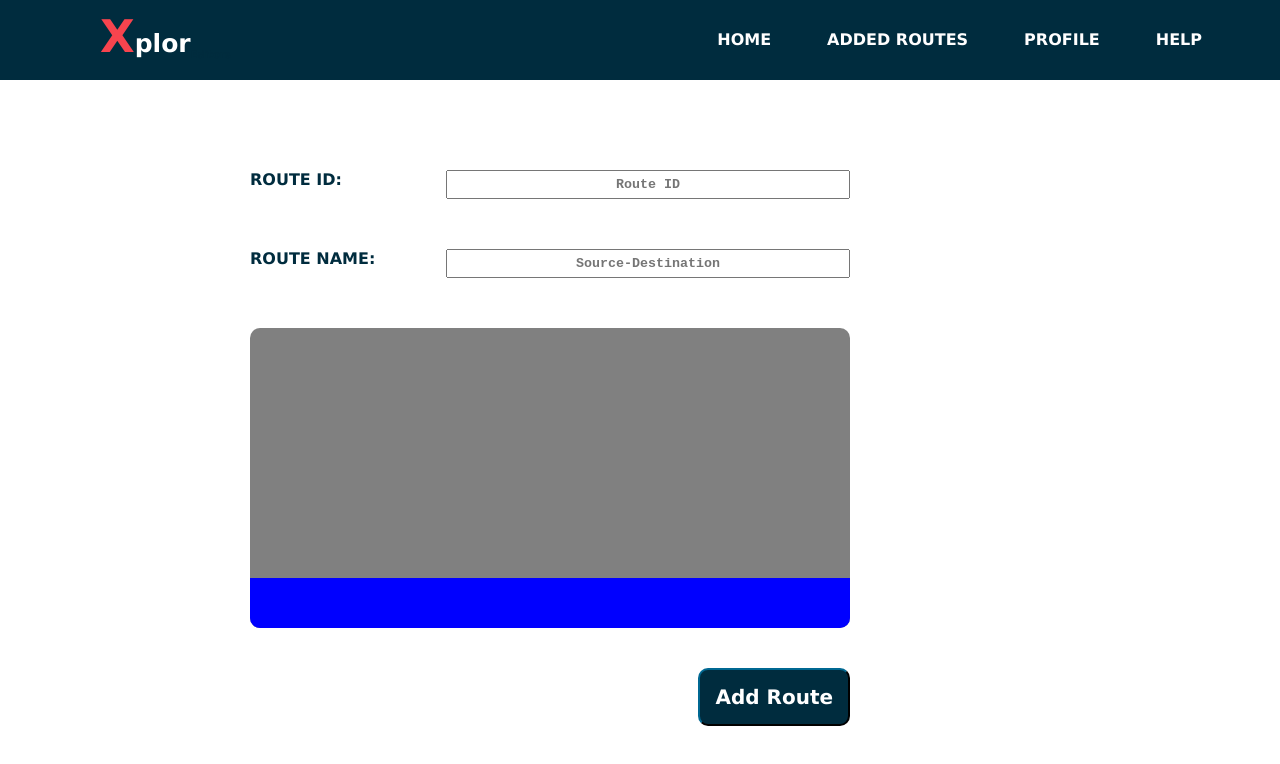
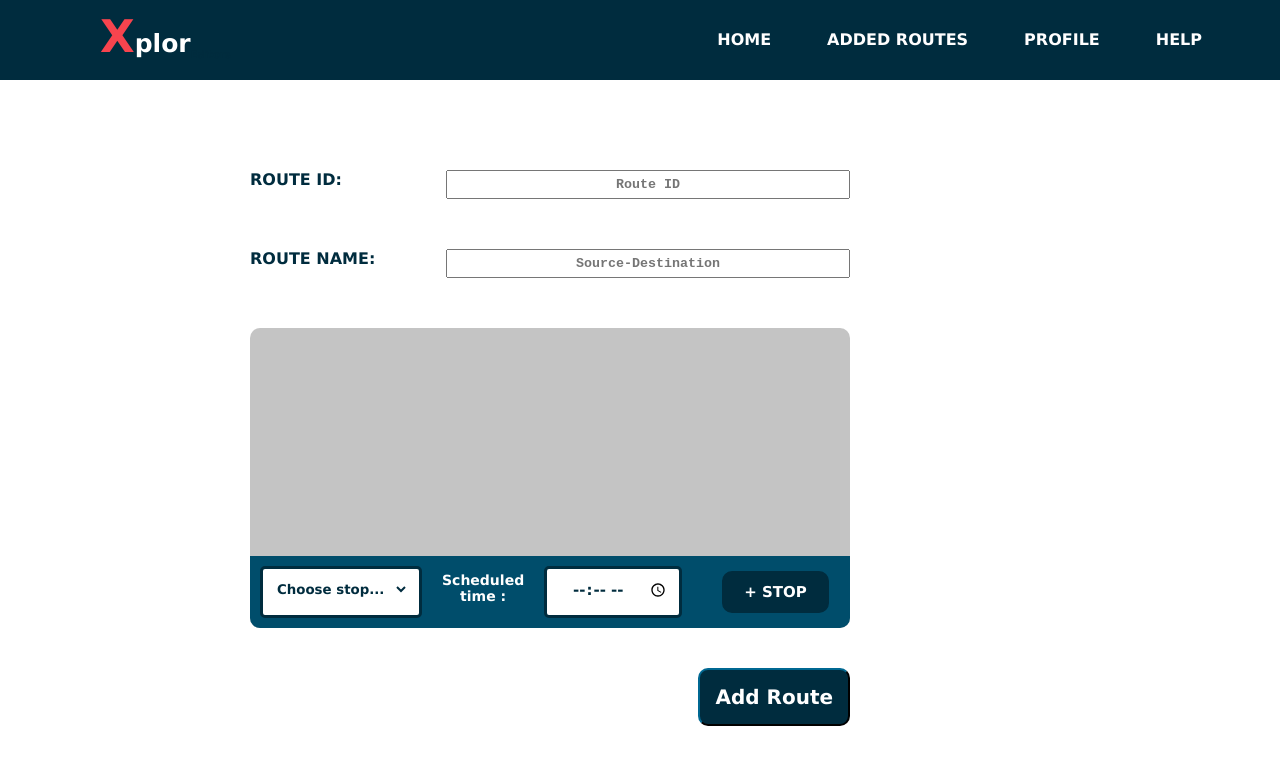
Before and after one commit to DeekshitGangadhar/EditorsVueProject, a Vue app: page /#/home in a window 1280 px wide. Shown: the top 764 px of the page. Built offline with nearby package versions, Linux system fonts and the light colour scheme.

Commit message:
Home page updated design

```diff
--- a/src/components/AddStop.vue
+++ b/src/components/AddStop.vue
@@ -1,7 +1,26 @@
 <template>
     <div id="addstop-div">
         <div id="add-stop">
-
+            <form id="details-form">
+                <div id="stop-name">
+                    <select name="stops" id="stop-menu">
+                        <option value="" disabled selected hidden>Choose stop...</option>
+                        <option value="Trivandrum">Trivandrum</option>
+                        <option value="East Fort">East Fort</option>
+                        <option value="Statue">Statue</option>
+                        <option value="Palayam">Palayam</option>
+                        <option value="Museum">Museum</option>
+                        <option value="Vellayambalam">Vellayambalam</option>
+                    </select>
+                </div>
+                <label id="time-label">Scheduled <br/> time :</label>
+                <div id="stop-time">
+                    <input type="time" id="time-input">
+                </div>
+                <div id="stop-set">
+                    <input type="button" value="+ STOP" id="add-stop-btn">
+                </div>
+            </form>
         </div>
     </div>
 </template>
@@ -13,14 +32,91 @@ export default {
 </script>
 
 <style scoped>
-    #add-stop{
+    #add-stop {
         position: absolute;
         bottom: 0;
-        height: 50px;
+        /* height: 50px; */
         width: 100%;
-        background: blue;
+        background: rgb(0, 77, 107);
         border-radius: 10px;
         border-top-left-radius: 0;
         border-top-right-radius: 0;
     }
+
+    #details-form {
+        /* padding: 8px; */
+        display: flex;
+    }
+
+    #stop-name {
+        border: 3px solid #002C3E;
+        border-radius: 5px;
+        background: white;
+        width: 27%;
+        float: left;
+        padding: 10px;
+        /* margin-bottom: 5px; */
+        margin: 10px;
+    }
+
+    #stop-menu {
+        border: none;
+        width: 100%;
+        background: none;
+        cursor: pointer;
+    }
+
+    select:focus, input:focus {
+        outline: 0;
+    }
+
+    #stop-time {
+        padding: 10px;
+        border: 3px solid #002C3E;
+        border-radius: 5px;
+        width: 23%;
+        background: white;
+        margin: 10px;
+    }
+
+    #time-label {
+        color: white;
+        margin: 10px;
+        margin-top: 16px;
+        font-size: 14px;
+        font-weight: bold;
+        text-align: center;
+    }
+
+    #time-input {
+        width: 100%;
+        border: none;
+        background: none;
+        text-align: center;
+        font-size: 15px;
+        cursor: pointer;
+    }
+
+    #stop-set {
+        margin: 15px;
+        margin-left: 30px;
+
+    }
+
+    #add-stop-btn {
+        padding: 10px 20px 10px 20px;
+        color: white;
+        background: #002C3E;
+        border: 2px solid #002C3E;
+        border-radius: 10px;
+        font-weight: bold;
+        font-size: 15px;
+        cursor: pointer;
+    }
+
+    #add-stop-btn:hover {
+        background: white;
+        color: #002C3E;
+    }
+
 </style>
--- a/src/components/LoginComponent.vue
+++ b/src/components/LoginComponent.vue
@@ -72,7 +72,7 @@ export default {
         outline: none;
         background: none;
         font-size: 18px;
-        width: 80px;
+        width: 100%;
         float: left;
         margin: 0 10px;
     }
--- a/src/components/StopList.vue
+++ b/src/components/StopList.vue
@@ -21,7 +21,7 @@ export default {
     #stops-box{
         height: 300px;
         width: 600px;
-        background: grey;
+        background: rgb(196, 196, 196);
         border-radius: 10px;
         position: relative;
     }
```
